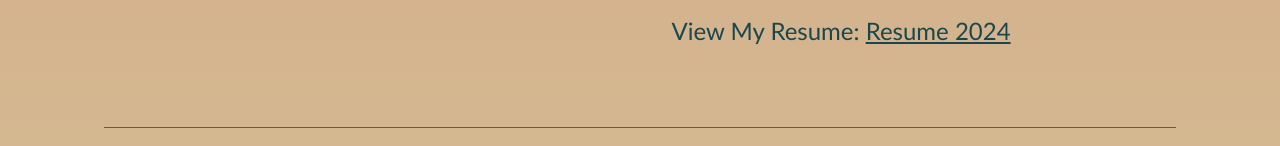
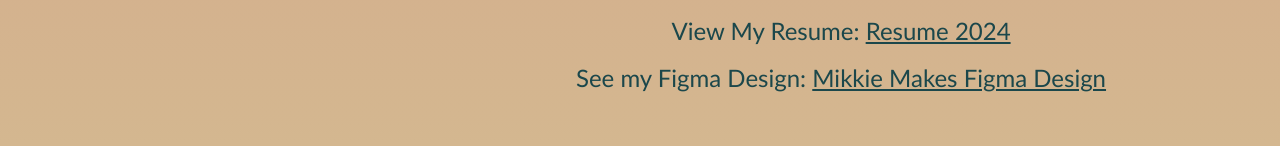
Before and after one commit to makmihu/portfolio, a React (Vite) app: page / in a window 1280 px wide. Shown: the part 481-627 px from the top of the page. Built offline with nearby package versions, Linux system fonts and the light colour scheme.

Commit message:
adding figma link

```diff
--- a/src/components/sections/Contact.jsx
+++ b/src/components/sections/Contact.jsx
@@ -7,7 +7,8 @@ export default function Contact(props){
 
       <p>Email: makmihu@gmail.com</p>
       <p>LinkedIn: <a href="https://www.linkedin.com/in/makayla-mihu/" target="_blank">linkedin.com/in/makayla-mihu/</a></p>
-      <p>View My Resume: <a href="https://docs.google.com/document/d/e/2PACX-1vTs3teHRAj1hpzxUArYZgVTx6ubabnWh4CQI6Sc1XvtxKFWlVd49ZUmCqlgb-_0StooP6ZhTfwSGQls/pub">Resume 2024</a></p>
+      <p>View My Resume: <a href="https://docs.google.com/document/d/1-YXz7E367nEIHiXC_TiElzNeFC1sE0wH7VJGmRv6v6w/edit?usp=sharing">Resume 2024</a></p>
+      <p>See my Figma Design: <a href="https://www.figma.com/design/FsPKaxbOOgtqYy6ByLXR38/Mikkie-Makes?node-id=0-1&t=3dxNV3hhz4LvWWIu-1" target="_blank">Mikkie Makes Figma Design</a></p>
     </div>
   )
 }
```
